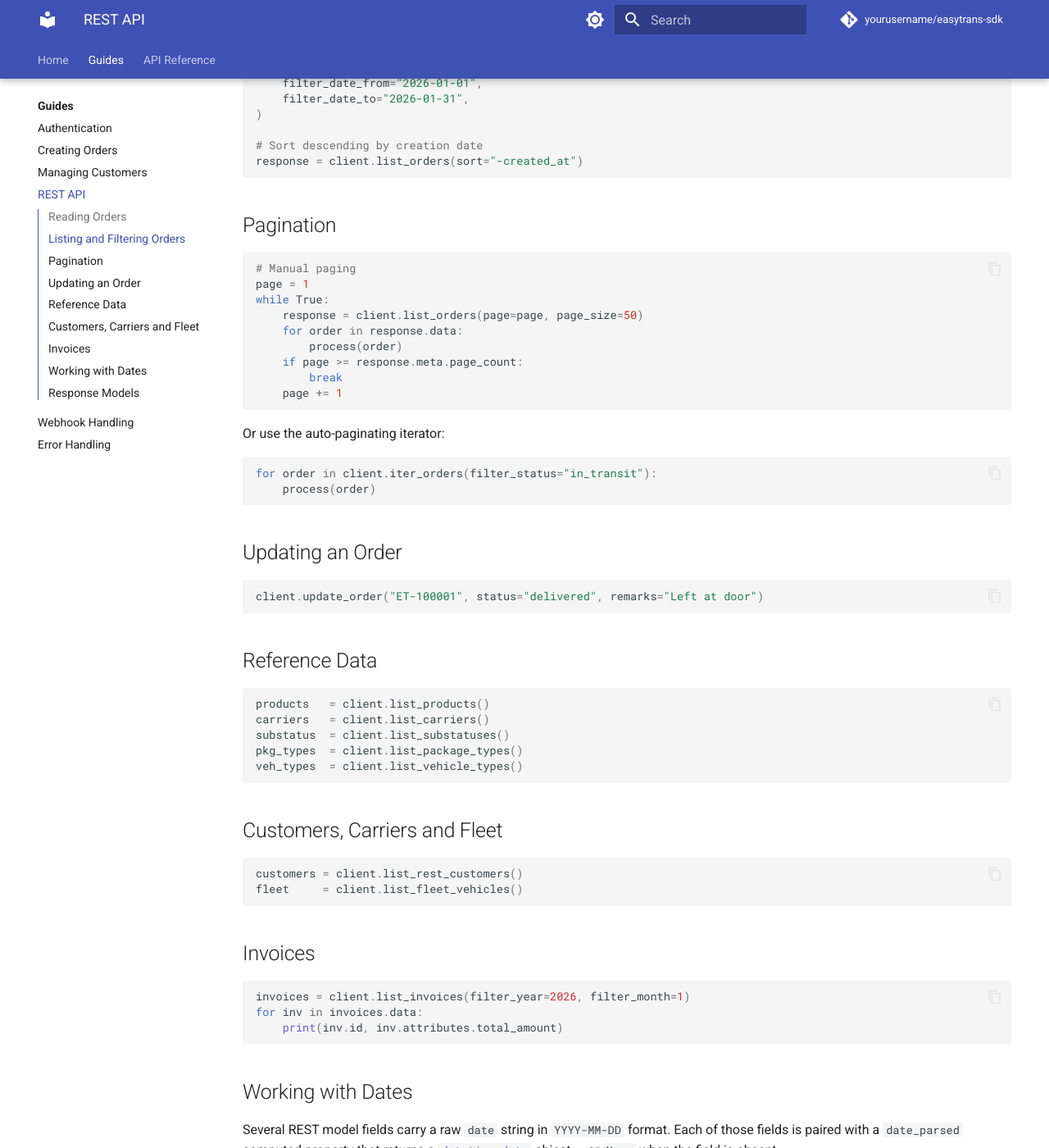
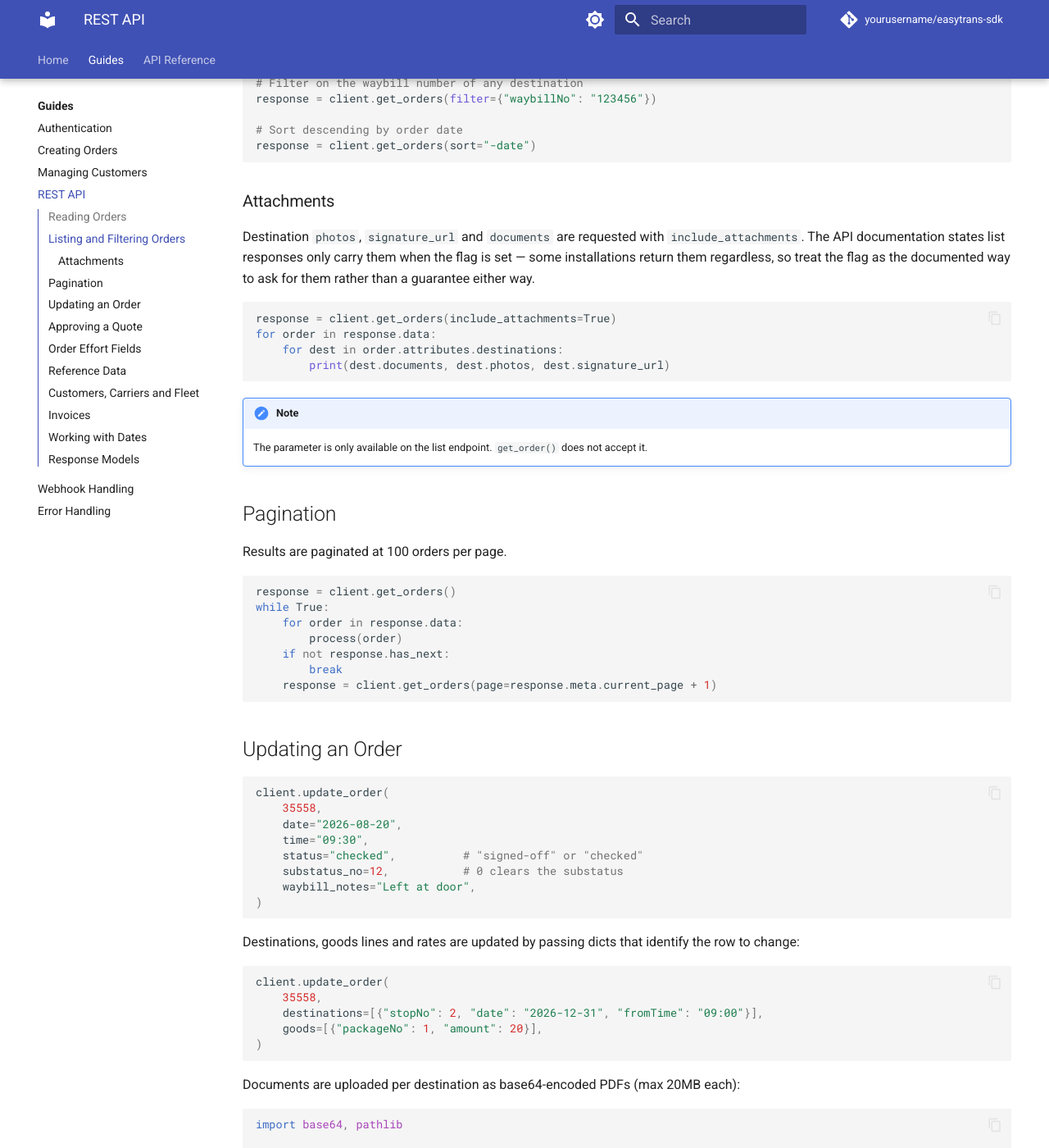
Before and after one commit to smekkos/easytrans-python-sdk, an MkDocs documentation site: the page built from docs/guides/rest-api.md, in a window 1280 px wide and 1400 px high, scrolled down 743 px. Shown: the whole window at 82% size. Built offline with MkDocs 1.6.1 and Material for MkDocs 9.7.7, drawn with Linux system fonts in a browser that asks for light colours; comment, search, counter and statistics services are not loaded; some of the changed text lies outside the part shown.

Commit message:
docs: document new order methods and release 1.3.0
Version was inconsistent in three places: pyproject.toml said 1.0.0,
__init__.py said 1.1.0, and the README changelog already documented
releases 1.1.0 and 1.2.0. Align both files on 1.3.0, the next unused
version.

Document approve_quote(), the effort fields, include_attachments, the new
update_order() arguments and filtering on waybillNo.

Also fix the REST guide's Reference Data, Customers/Carriers/Fleet and
Invoices sections, which documented ten methods that never existed
(list_products, list_rest_customers, list_invoices and friends) along
with an .attributes indirection the flat reference models do not have.
Every method and attribute in the guide is now checked against the real
signatures.

````diff
--- a/docs/guides/rest-api.md
+++ b/docs/guides/rest-api.md
@@ -7,86 +7,201 @@
 
 ```python
 # Single order by number
-order = client.get_order("ET-100001")
+order = client.get_order(35558)
 print(order.attributes.status)
 
 # Include full tracking history
-order = client.get_order("ET-100001", include_track_history=True)
+order = client.get_order(35558, include_track_history=True)
 for event in order.attributes.track_history:
-    print(event.datetime, event.description)
+    print(event.date, event.time, event.name)
 ```
 
 ## Listing and Filtering Orders
 
 ```python
-from easytrans import EasyTransClient
-
 # Basic list (first page)
-response = client.list_orders()
+response = client.get_orders()
 for order in response.data:
-    print(order.id, order.attributes.status)
+    print(order.attributes.order_no, order.attributes.status)
 
 # Filter by status and date range
-response = client.list_orders(
-    filter_status="delivered",
-    filter_date_from="2026-01-01",
-    filter_date_to="2026-01-31",
+response = client.get_orders(
+    filter={"status": "planned", "date": {"gte": "2026-01-01", "lte": "2026-01-31"}},
 )
 
-# Sort descending by creation date
-response = client.list_orders(sort="-created_at")
+# Filter on the waybill number of any destination
+response = client.get_orders(filter={"waybillNo": "123456"})
+
+# Sort descending by order date
+response = client.get_orders(sort="-date")
 ```
+
+### Attachments
+
+Destination `photos`, `signature_url` and `documents` are requested with
+`include_attachments`. The API documentation states list responses only carry
+them when the flag is set — some installations return them regardless, so
+treat the flag as the documented way to ask for them rather than a guarantee
+either way.
+
+```python
+response = client.get_orders(include_attachments=True)
+for order in response.data:
+    for dest in order.attributes.destinations:
+        print(dest.documents, dest.photos, dest.signature_url)
+```
+
+!!! note
+    The parameter is only available on the list endpoint. `get_order()` does
+    not accept it.
 
 ## Pagination
 
+Results are paginated at 100 orders per page.
+
 ```python
-# Manual paging
-page = 1
+response = client.get_orders()
 while True:
-    response = client.list_orders(page=page, page_size=50)
     for order in response.data:
         process(order)
-    if page >= response.meta.page_count:
+    if not response.has_next:
         break
-    page += 1
-```
-
-Or use the auto-paginating iterator:
-
-```python
-for order in client.iter_orders(filter_status="in_transit"):
-    process(order)
+    response = client.get_orders(page=response.meta.current_page + 1)
 ```
 
 ## Updating an Order
 
 ```python
-client.update_order("ET-100001", status="delivered", remarks="Left at door")
+client.update_order(
+    35558,
+    date="2026-08-20",
+    time="09:30",
+    status="checked",          # "signed-off" or "checked"
+    substatus_no=12,           # 0 clears the substatus
+    waybill_notes="Left at door",
+)
+```
+
+Destinations, goods lines and rates are updated by passing dicts that identify
+the row to change:
+
+```python
+client.update_order(
+    35558,
+    destinations=[{"stopNo": 2, "date": "2026-12-31", "fromTime": "09:00"}],
+    goods=[{"packageNo": 1, "amount": 20}],
+)
+```
+
+Documents are uploaded per destination as base64-encoded PDFs (max 20MB each):
+
+```python
+import base64, pathlib
+
+encoded = base64.b64encode(pathlib.Path("POD.pdf").read_bytes()).decode()
+
+client.update_order(
+    35558,
+    destinations=[{
+        "stopNo": 2,
+        "documents": [{
+            "documentName": "POD.pdf",
+            "category": "delivery_note",
+            "internal": False,
+            "base64EncodedDocument": encoded,
+        }],
+    }],
+)
+```
+
+## Approving a Quote
+
+Orders with status `quote` are converted into regular transport orders with
+`approve_quote()`. Any other status is rejected by the API.
+
+```python
+order = client.approve_quote(35558)
+print(order.attributes.status)   # "planned"
+```
+
+## Order Effort Fields
+
+Alongside `distance`, orders carry the planned effort for the job:
+
+| Attribute | Unit | Description |
+|-----------|------|-------------|
+| `stops` | count | Number of stops on the order |
+| `waiting_time` | minutes | Waiting time |
+| `loading_unloading_time` | minutes | Loading and unloading time |
+| `hours` | hours | Total hours registered for the order |
+| `composite_order_no` | — | Order number of the composite order, `0` when standalone |
+
+```python
+attrs = client.get_order(35558).attributes
+print(attrs.stops, attrs.waiting_time, attrs.loading_unloading_time, attrs.hours)
 ```
 
 ## Reference Data
 
+Products, substatuses, package types and vehicle types share the same shape:
+a list method that accepts an optional `filter_name`, and a single-item method
+that takes the number. All of them accept `include_deleted` (branch accounts).
+
 ```python
-products   = client.list_products()
-carriers   = client.list_carriers()
-substatus  = client.list_substatuses()
-pkg_types  = client.list_package_types()
-veh_types  = client.list_vehicle_types()
+products   = client.get_products()
+substatus  = client.get_substatuses()
+pkg_types  = client.get_package_types()
+veh_types  = client.get_vehicle_types()
+
+for product in products.data:
+    print(product.product_no, product.name)
+
+# Single item by number
+product = client.get_product(1)
+
+# Filter by name, or include soft-deleted records
+planned = client.get_substatuses(filter_name="Out for delivery")
+all_types = client.get_vehicle_types(include_deleted=True)
 ```
 
 ## Customers, Carriers and Fleet
 
 ```python
-customers = client.list_rest_customers()
-fleet     = client.list_fleet_vehicles()
+# Customers (branch accounts only) — same filter/sort/page arguments as orders
+customers = client.get_customers(filter={"companyName": "EasyTrans"}, sort="customerNo")
+for customer in customers.data:
+    print(customer.customer_no, customer.company_name)
+
+customer = client.get_customer(2001)
+
+# Carriers
+carriers = client.get_carriers()
+carrier  = client.get_carrier(44)
+print(carrier.name, carrier.email)
+
+# Fleet — filter on registration rather than a generic filter dict
+fleet = client.get_fleet(filter_registration="AB-123-C")
+for vehicle in fleet.data:
+    print(vehicle.fleet_no, vehicle.license_plate, vehicle.active)
+
+vehicle = client.get_fleet_vehicle(5)
 ```
+
+Individual customer fields can be updated with `update_customer()`. Note that
+`company_name` is required by the API on every call — see
+[Managing Customers](customers.md) for details.
 
 ## Invoices
 
 ```python
-invoices = client.list_invoices(filter_year=2026, filter_month=1)
+invoices = client.get_invoices(filter={"invoiceDate": {"gte": "2026-01-01"}})
 for inv in invoices.data:
-    print(inv.id, inv.attributes.total_amount)
+    print(inv.invoice_no, inv.invoice_date, inv.total_amount, inv.paid)
+
+# Embed the customer record, or fetch the PDF as base64
+invoice = client.get_invoice(12345, include_customer=True, include_invoice_pdf=True)
+print(invoice.customer.company_name)
+print(invoice.invoice_pdf[:32])
 ```
 
 ## Working with Dates
@@ -99,7 +214,7 @@
 ```python
 from datetime import timedelta
 
-order = client.get_order("ET-100001")
+order = client.get_order(35558)
 
 # Raw string — always available, safe to serialise
 print(order.attributes.date)           # "2026-02-18"
--- a/easytrans/__init__.py
+++ b/easytrans/__init__.py
@@ -101,7 +101,7 @@
     TaskType,
 )
 
-__version__ = "1.1.0"
+__version__ = "1.3.0"
 
 __all__ = [
     # ── Client ──────────────────────────────────────────────────────────────
--- a/pyproject.toml
+++ b/pyproject.toml
@@ -4,7 +4,7 @@
 
 [project]
 name = "easytrans-sdk"
-version = "1.0.0"
+version = "1.3.0"
 description = "Python SDK for EasyTrans TMS API - A Dutch Transport Management System"
 authors = [{name = "EasyTrans SDK Contributors"}]
 readme = "README.md"
````
Also changed, not shown: README.md (+70 -0 lines).
